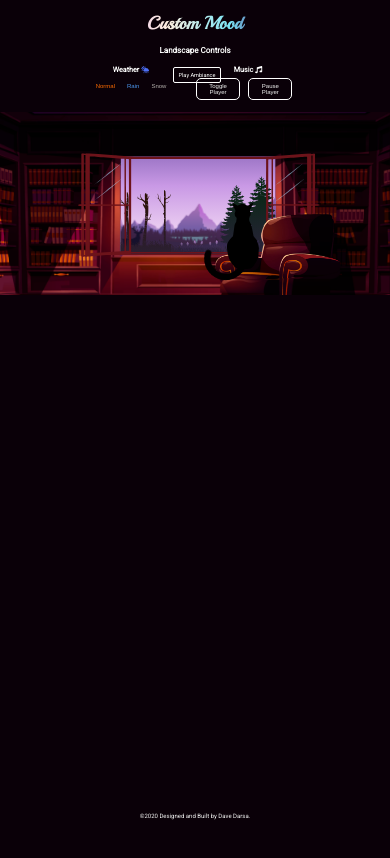
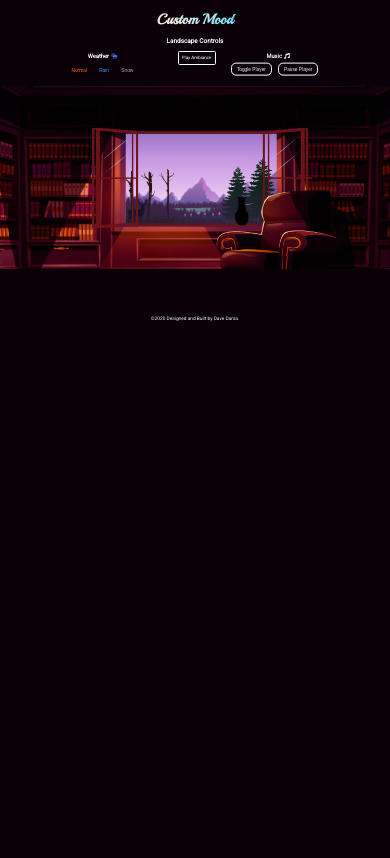
Before and after one commit to DaveDarsa/custommood, a React (Create React App) app: page / in a window 390 px wide. Shown: the top 858 px of the page. Built offline with nearby package versions, Linux system fonts and the light colour scheme; no server answers.

Commit message:
Fully repsonsive. Ready to update

```diff
--- a/src/App.css
+++ b/src/App.css
@@ -25,21 +25,3 @@ svg {
 ::-webkit-scrollbar-thumb {
   background-color: #6d141b;
 }
-
-.ambiance {
-  border: 1px solid #fff;
-  align-self: baseline;
-  padding: 1rem;
-  cursor: pointer;
-  font-size: 1.4rem;
-  border-radius: 0.5rem;
-  /* transform: translateX(-1vw); */
-  position: absolute;
-  top: 60%;
-  transition: all 0.3s ease;
-  margin-left: 1rem;
-}
-.ambiance:hover {
-  background-color: #fff;
-  color: black;
-}
--- a/src/App.js
+++ b/src/App.js
@@ -1,4 +1,4 @@
-import React, { useRef, useState, useLayoutEffect, useEffect } from "react";
+import React, { useRef, useState, useEffect } from "react";
 //importing components
 import Sidebar from "./components/Sidebar";
 import Header from "./components/Header";
--- a/src/canvasScripts/fireflies.js
+++ b/src/canvasScripts/fireflies.js
@@ -74,8 +74,10 @@ export const Fireflies = function fireflies() {
   window.addEventListener("resize", () => {
     canvas.height = container.offsetHeight;
     canvas.width = container.offsetWidth;
-    if (container.offsetWidth < 400) {
+    if (document.documentElement.clientWidth < 1000) {
       small = true;
+    } else {
+      small = false;
     }
     init();
   });
@@ -94,8 +96,10 @@ export const Fireflies = function fireflies() {
     init();
     canvas.height = container.offsetHeight;
     canvas.width = container.offsetWidth;
-    if (container.offsetWidth < 400) {
+    if (document.documentElement.clientWidth < 1000) {
       small = true;
+    } else {
+      small = false;
     }
     requestAnimationFrame(animate);
   }
--- a/src/canvasScripts/raincanvas.js
+++ b/src/canvasScripts/raincanvas.js
@@ -6,6 +6,7 @@ export const Raincanvas = function () {
   var ctx = canvas.getContext("2d");
   var firstRun = true;
   var animID;
+  let small = false;
   function splash(x, y) {
     this.x = x;
     this.y = y + 2;
@@ -21,7 +22,11 @@ export const Raincanvas = function () {
       ctx.fillStyle = "rgba(255,255,255,.35)";
       ctx.fillStyle = "rgba(147, 176, 204,.4)";
       ctx.beginPath();
-      ctx.arc(this.x, this.y, this.r, 0, 2 * Math.PI, false);
+      if (small) {
+        ctx.arc(this.x, this.y, this.r / 3, 0, 2 * Math.PI, false);
+      } else {
+        ctx.arc(this.x, this.y, this.r, 0, 2 * Math.PI, false);
+      }
       ctx.fill();
     };
     splash.prototype.update = function () {
@@ -52,7 +57,11 @@ export const Raincanvas = function () {
       ctx.fillStyle = "rgba(143, 190, 235,.8)";
       ctx.beginPath();
       ctx.moveTo(this.x, this.y);
-      ctx.lineWidth = 1.5;
+      if (small) {
+        ctx.lineWidth = 1;
+      } else {
+        ctx.lineWidth = 1.5;
+      }
       ctx.lineTo(this.x - this.height, this.y + this.height);
       ctx.stroke();
     };
@@ -83,14 +92,22 @@ export const Raincanvas = function () {
     //create and add rain elements customized;
     rain = [];
     splashes = [];
-    for (let i = 0; i < 80; i++) {
+    var max = !small ? 80 : 30;
+    for (let i = 0; i < max; i++) {
       rain.push(new drop(i));
     }
   }
   //resize
   window.addEventListener("resize", () => {
+    rain = [];
+    splashes = [];
     canvas.height = container.offsetHeight;
     canvas.width = container.offsetWidth;
+    if (document.documentElement.clientWidth < 1000) {
+      small = true;
+    } else {
+      small = false;
+    }
     init();
   });
 
@@ -115,6 +132,11 @@ export const Raincanvas = function () {
   }
 
   function start() {
+    if (document.documentElement.clientWidth < 1000) {
+      small = true;
+    } else {
+      small = false;
+    }
     init();
     animID = requestAnimationFrame(animate);
   }
--- a/src/canvasScripts/snowcanvas.js
+++ b/src/canvasScripts/snowcanvas.js
@@ -5,6 +5,7 @@ export const Snowcanvas = function () {
   canvas.height = container.offsetHeight;
   canvas.width = container.offsetWidth;
   var animID;
+  let small = false;
   let firstRun = true;
   function snowflake() {
     this.x = Math.random() * (canvas.width - 10);
@@ -17,7 +18,12 @@ export const Snowcanvas = function () {
     snowflake.prototype.draw = function () {
       ctx.fillStyle = "rgba(250,250,250)";
       ctx.beginPath();
-      ctx.arc(this.x, this.y, this.radius, 0, Math.PI * 2, false);
+      if (small) {
+        ctx.arc(this.x, this.y, this.radius / 3, 0, Math.PI * 2, false);
+      } else {
+        ctx.arc(this.x, this.y, this.radius, 0, Math.PI * 2, false);
+      }
+
       ctx.fill();
     };
     snowflake.prototype.update = function () {
@@ -39,10 +45,14 @@ export const Snowcanvas = function () {
     }
   }
   window.addEventListener("resize", () => {
-    init();
-    console.log("snow?");
     canvas.height = container.offsetHeight;
     canvas.width = container.offsetWidth;
+    if (document.documentElement.clientWidth < 1000) {
+      small = true;
+    } else {
+      small = false;
+    }
+    init();
   });
   function animate() {
     if (!animID) {
@@ -59,6 +69,11 @@ export const Snowcanvas = function () {
 
   function start() {
     init();
+    if (document.documentElement.clientWidth < 1000) {
+      small = true;
+    } else {
+      small = false;
+    }
     animID = requestAnimationFrame(animate);
   }
 
--- a/src/canvasScripts/starcanvas.js
+++ b/src/canvasScripts/starcanvas.js
@@ -95,8 +95,10 @@ export const Starcanvas = function starcanvas() {
   window.addEventListener("resize", () => {
     canvas.height = container.offsetHeight;
     canvas.width = container.offsetWidth;
-    if (container.offsetWidth < 400) {
+    if (document.documentElement.clientWidth < 1000) {
       small = true;
+    } else {
+      small = false;
     }
 
     init();
@@ -123,10 +125,11 @@ export const Starcanvas = function starcanvas() {
     init();
     canvas.height = container.offsetHeight;
     canvas.width = container.offsetWidth;
-    if (container.offsetWidth < 400) {
+    if (document.documentElement.clientWidth < 1000) {
       small = true;
+    } else {
+      small = false;
     }
-
     requestAnimationFrame(animate);
   }
 
--- a/src/components/Landscape.js
+++ b/src/components/Landscape.js
@@ -5,7 +5,10 @@ import CustomView from "./Customview";
 const Landscape = () => {
   return (
     <StyledLandscape bgimg={bgimage}>
-      <CustomView />
+      <div className="landscapewrap">
+        <CustomView />
+        <img className="bg" src={bgimage} alt="" />
+      </div>
     </StyledLandscape>
   );
 };
--- a/src/components/styles/StyledLandscape.js
+++ b/src/components/styles/StyledLandscape.js
@@ -1,21 +1,22 @@
 import styled from "styled-components";
 
 export const StyledLandscape = styled.div`
-  padding: 38vh 0;
   width: 100vw;
+
   position: relative;
-  background-image: url(${(props) => props.bgimg});
+  background-color: white;
+  /* background-image: url(${(props) => props.bgimg});
   background-repeat: no-repeat;
-  background-position: center bottom;
-  background-size: cover;
+  background-position: center center;
+  background-size: cover; */
 
   /* @media screen and (max-width: 500px) {
     > & {
       zoom: 0.5;
     }
   } */
-  @media screen and (max-width: 811px) {
+  /* @media screen and (max-width: 811px) {
     background-size: contain;
     background-position: center top;
-  }
+  } */
 `;
--- a/src/components/styles/canvasStyles.css
+++ b/src/components/styles/canvasStyles.css
@@ -1,4 +1,4 @@
-.container {
+/* .container {
   position: absolute;
   top: 38vh;
   left: 50.67%;
@@ -7,128 +7,149 @@
   height: 500px;
   max-height: 28vw;
   overflow: hidden;
-}
+} */
 
 @media screen and (max-width: 1600px) {
   html {
     font-size: 50% !important;
   }
-  .container {
-    max-height: 26vw !important;
+  .tail-segment {
+    left: 7px !important;
   }
-  .window {
-    top: 10vh !important;
-    left: 21% !important;
-    width: 60vw !important;
+}
+@media screen and (max-width: 1200px) {
+  html {
+    font-size: 40% !important;
   }
-
-  .cat {
-    top: 45vh !important;
+  .tail {
+    left: 0.2rem !important;
+  }
+  .tail-segment {
+    transform: scale(0.3) !important;
+    height: 1rem !important;
+    width: 5px !important;
+    left: 4px !important;
+  }
+}
+@media screen and (max-width: 768px) {
+  html {
+    font-size: 20% !important;
+  }
+  .landscapecontrols {
+    width: 90vw !important;
+  }
+  .tail-segment {
+    left: 2px !important;
+    box-shadow: none !important;
+  }
+  .tail {
+    left: 1rem !important;
   }
 }
 
-@media screen and (max-width: 811px) {
-  html {
-    font-size: 25% !important;
-  }
-  .songcontainer {
-    width: 30vw !important;
-    transform: translateX();
-  }
-  .container {
-    max-height: 28vw !important;
-    top: 18vh !important;
-  }
-  .window {
-    top: 6.8vh !important;
-    left: 20% !important;
-    width: 62vw !important;
-  }
-  .couch {
-    top: 20vh !important;
-  }
-  .cat {
-    top: 20vh !important;
-    transform: scale(0.6);
+@media screen and (max-width: 768px) {
+  .tail {
+    left: -1rem !important;
   }
 }
 
-@media screen and (max-width: 428px) {
-  .container {
-    max-height: 28vw !important;
-    top: 11vh !important;
-  }
-  .owl {
-    transform: scale(0.4) translate(-5rem, -5rem);
-  }
-
-  .window {
-    top: 4.2vh !important;
-    left: 20% !important;
-    width: 62vw !important;
-  }
-  .couch {
-    top: 12vh !important;
-  }
-  .cat {
-    top: 9vh !important;
-    transform: scale(0.4) translateX(-10rem);
-  }
+.ambiance {
+  border: 1px solid #fff;
+  align-self: baseline;
+  padding: 1rem;
+  cursor: pointer;
+  font-size: 1.4rem;
+  border-radius: 0.5rem;
+  /* transform: translateX(-1vw); */
+  position: absolute;
+  top: 60%;
+  transition: all 0.3s ease;
+  margin-left: 1rem;
+}
+.ambiance:hover {
+  background-color: #fff;
+  color: black;
 }
 
-@media screen and (max-width: 384px) {
-  .container {
-    max-height: 28vw !important;
-    top: 10.5vh !important;
-  }
-
-  .window {
-    top: 4.3vh !important;
-    left: 20% !important;
-    width: 62vw !important;
-  }
-  .couch {
-    top: 11vh !important;
-  }
-  .cat {
-    top: 8vh !important;
-    transform: scale(0.4) translateX(-10rem);
-  }
+.containerwrap {
+  z-index: 2;
+  position: relative;
+  top: 1.3vw;
+  width: 43vw;
+  left: 52%;
+  transform: translateX(-50%) scaleX(0.9) scaleY(0.93);
+  height: 500px;
+  /* overflow: hidden; */
+  max-height: 25vw;
+  margin: 0;
 }
-
-@media screen and (max-width: 360px) {
-  .container {
-    max-height: 28vw !important;
-    top: 12vh !important;
-  }
-  .couch {
-    top: 13.5vh !important;
-  }
-  .cat {
-    top: 10vh !important;
-    transform: translateX(-8rem) scale(0.3);
-  }
+.filler {
+  height: 0;
+}
+.container {
+  padding: 0;
+  position: absolute;
+  height: 500px;
+  max-height: 25vw;
+  width: 43vw;
+  overflow: hidden;
 }
 
 .window {
   position: absolute;
-  width: 60vw;
-  top: 11vh;
-  left: 21%;
-  transform: scaleY(0.91);
+  width: 49vw;
+  z-index: 400;
+  bottom: 1vw;
+  left: -3vw;
+  display: inline-block;
 }
 .window svg {
   width: 100%;
+  transform: scale(1.3, 1.2);
+  transform-origin: center;
 }
 .couch {
   position: absolute;
-  top: 43.2vh;
-  left: 55.13vw;
+  top: 15.5vw;
+  right: -17.8vw;
+  z-index: 500;
   display: inline-block;
 }
 .couch img {
-  width: 32.2vw;
+  width: 35vw;
   display: inline-block;
+}
+.cat {
+  position: absolute;
+  bottom: 8.5vw;
+  right: 10vw;
+  user-select: none;
+}
+.cat:hover {
+  cursor: pointer;
+}
+.cat img {
+  width: 4.8vw;
+  position: absolute;
+  display: block;
+  z-index: 600;
+  left: 50%;
+  transform: translateX(-50%) scale(0.8);
+}
+.landscapewrap {
+  position: relative;
+  padding: 10vw;
+  background-color: #0a0008;
+}
+.bg {
+  z-index: 1;
+  top: -1vw;
+  left: 0;
+  height: 100%;
+  width: 100%;
+  position: absolute;
+  display: block;
+  object-fit: contain;
 }
 
 .backgroundgradient {
@@ -328,7 +349,7 @@
   position: absolute;
   z-index: 300;
   width: 165%;
-  bottom: -20%;
+  bottom: -25%;
   right: -104%;
   transform: scaleX(-1) scale(0.7);
 }
@@ -336,7 +357,7 @@
   position: absolute;
   z-index: 300;
   width: 100%;
-  bottom: -15%;
+  bottom: -18%;
   left: -62.4%;
   transform: scale(0.9);
 }
@@ -523,30 +544,16 @@
   z-index: 350;
 }
 
-.tail {
-  position: absolute;
-  top: 10;
-  left: 0;
-  z-index: 400;
-  width: 20px;
-  height: 20px;
-  background-color: black;
-  text-align: center;
-}
-.tail * {
-  transform: rotate(90deg);
-}
-.tail-segment {
-  background-color: #000000;
+/* .tail-segment {
   position: absolute;
   height: 20px;
   border-radius: 25px;
-  top: 0;
+  top: 0rem;
   left: 50;
   transform: rotate(-10deg);
   animation: tail-swish 5s infinite cubic-bezier(0.8, 0, 0.2, 1);
-}
-.cat {
+} */
+/* .cat {
   position: absolute;
   width: 50px;
   height: 50px;
@@ -564,12 +571,20 @@
   z-index: 500;
   left: 50%;
   transform: translateX(-50%);
-}
+} */
 .tail {
-  left: 30%;
-  top: 250%;
+  z-index: 800;
+  top: 7.5vw;
+  left: -0.8rem;
+  background-color: black;
+  text-align: center;
+  position: absolute;
   transform: rotate(90deg);
   -webkit-font-smoothing: antialiased;
+}
+
+.tail * {
+  transform: rotate(90deg);
 }
 
 .tail-segment {
@@ -577,7 +592,7 @@
   position: relative;
   margin-left: auto;
   margin-right: auto;
-  height: 15px;
+  height: 1.2rem;
   width: 20px;
   box-shadow: 0px 2px 1px rgba(0, 0, 0, 0.2);
   border-radius: 235px;
@@ -751,13 +766,13 @@
   opacity: 0;
   position: absolute;
   z-index: 200;
-  top: 32%;
+  top: 42%;
   left: 29%;
   width: 25px;
   animation: owlanim ease-in-out 150s infinite;
   animation-delay: 75s;
 }
 .owl img {
-  width: 100%;
+  width: 2rem;
   display: block;
 }
```
